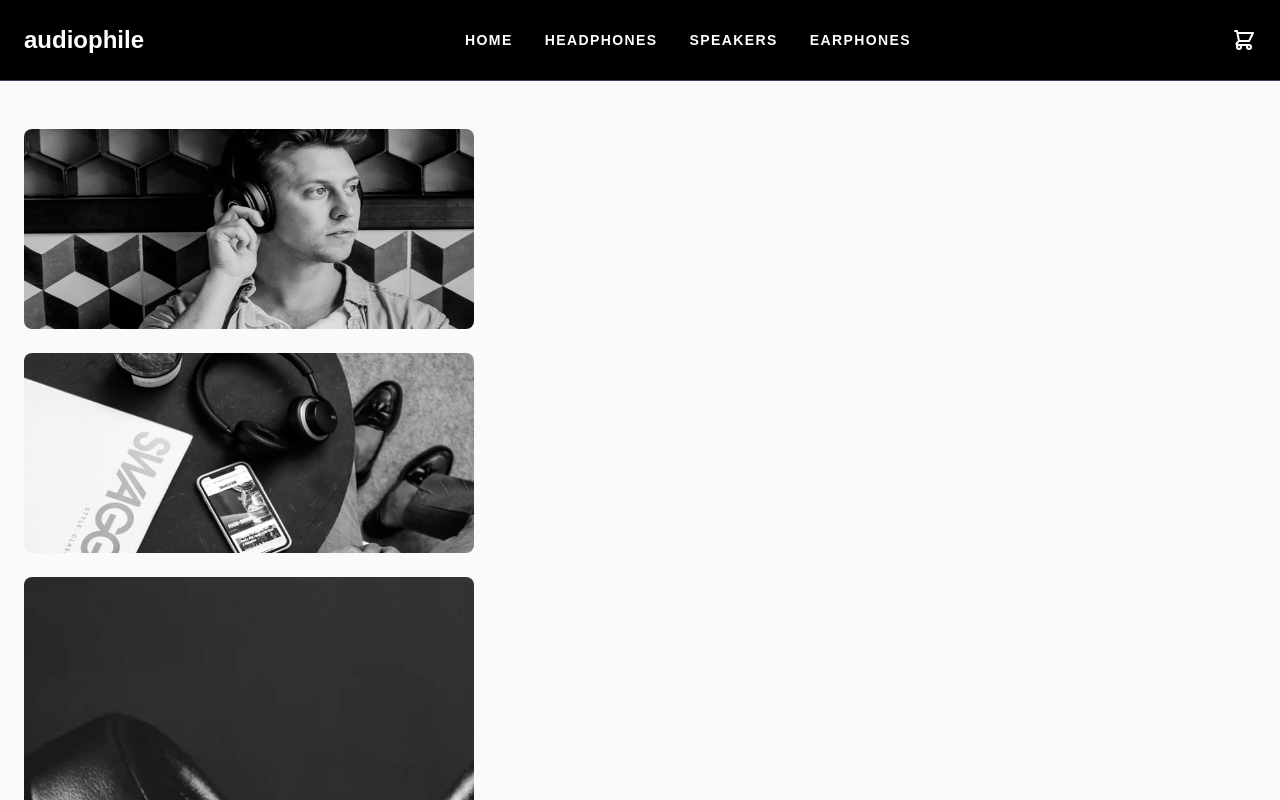
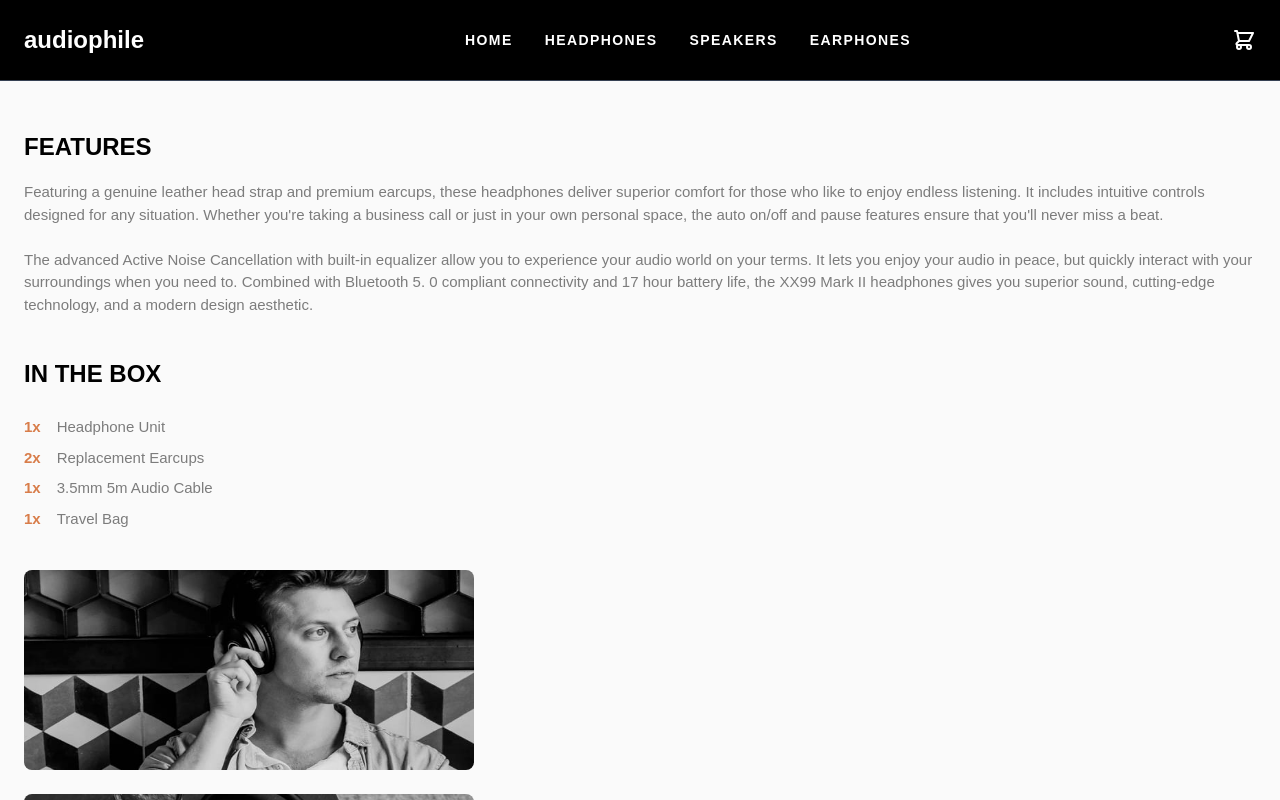
Before and after one commit to Trinity6264/ecomm, a Next.js app: page /product_detail in a window 1280 px wide. Shown: the top 800 px of the page. Built offline with nearby package versions, Linux system fonts and the light colour scheme.

Commit message:
Add InBoxCard component and update product detail page with features and in-box items sections

```diff
--- a/src/app/product_detail/page.tsx
+++ b/src/app/product_detail/page.tsx
@@ -1,6 +1,7 @@
-'use client'
+// 'use client'
 import BringingYouTheBestAudio from "@/components/Home/BringingYouTheBestAudio"
 import ProductCategoryCard from "@/components/Home/ProductCategoryCard"
+import InBoxCard from "@/components/InBoxCard"
 import SeeMoreCard from "@/components/SeeMoreCard"
 import Image from "next/image"
 
@@ -8,11 +9,24 @@ const page = () => {
     return (
         <div className="container mx-auto px-6 py-12 bg-[#FAFAFA]">
 
-        <div className=" rounded-[8px] flex flex-col gap-6 mb-20">
-                <Image src={'/assets/product-xx99-mark-two-headphones/mobile/image-gallery-1.jpg'} alt="Product image" className="object-center h-[200px] rounded-[8px]"  height={100} width={450}/>
-                <Image src={'/assets/product-xx99-mark-two-headphones/mobile/image-gallery-2.jpg'} alt="Product image" className="object-center h-[200px] rounded-[8px]"  height={100} width={450}/>
-                <Image src={'/assets/product-xx99-mark-two-headphones/mobile/image-gallery-3.jpg'} alt="Product image" className="object-center rounded-[8px]"  height={700} width={450}/>
-        </div>
+            <div className="mb-10 flex flex-col">
+                <h2 className="uppercase text-[#000] font-bold text-[24px] mb-4">features</h2>
+                <p className="text-[#000] opacity-50 text-[15px] font-medium">Featuring a genuine leather head strap and premium earcups, these headphones deliver superior comfort for those who like to enjoy endless listening. It includes intuitive controls designed for any situation. Whether you&apos;re taking a business call or just in your own personal space, the auto on/off and pause features ensure that you&apos;ll never miss a beat. <br /> <br /> The advanced Active Noise Cancellation with built-in equalizer allow you to experience your audio world on your terms. It lets you enjoy your audio in peace, but quickly interact with your surroundings when you need to. Combined with Bluetooth 5. 0 compliant connectivity and 17 hour battery life, the XX99 Mark II headphones gives you superior sound, cutting-edge technology, and a modern design aesthetic.</p>
+            </div>
+
+            <div className="flex flex-col gap-2 mb-10">
+                <h2 className="uppercase text-[#000] font-bold text-[24px] mb-4">in the box</h2>
+                <InBoxCard label="Headphone Unit" unit="1x" />
+                <InBoxCard label="Replacement Earcups" unit="2x" />
+                <InBoxCard label="3.5mm 5m Audio Cable" unit="1x" />
+                <InBoxCard label="Travel Bag" unit="1x" />
+            </div>
+
+            <div className=" rounded-[8px] flex flex-col gap-6 mb-20">
+                <Image src={'/assets/product-xx99-mark-two-headphones/mobile/image-gallery-1.jpg'} alt="Product image" className="object-center h-[200px] rounded-[8px]" height={100} width={450} />
+                <Image src={'/assets/product-xx99-mark-two-headphones/mobile/image-gallery-2.jpg'} alt="Product image" className="object-center h-[200px] rounded-[8px]" height={100} width={450} />
+                <Image src={'/assets/product-xx99-mark-two-headphones/mobile/image-gallery-3.jpg'} alt="Product image" className="object-center rounded-[8px]" height={700} width={450} />
+            </div>
 
             <h2 className="font-bold text-[#000] uppercase text-center text-[24px]">you may also like</h2>
             <SeeMoreCard imagePath="/assets/product-xx99-mark-one-headphones/mobile/image-product.jpg" productID="43" productLabel="XX99 MARK I" />
--- /dev/null
+++ b/src/components/InBoxCard.tsx
@@ -0,0 +1,19 @@
+import React from 'react'
+
+
+interface InBoxCardProps {
+    unit: string,
+    label: string,
+}
+
+const InBoxCard = (props: InBoxCardProps) => {
+    const {label, unit} = props;
+    return (
+        <div className="flex gap-4">
+            <p className="text-[#D87D4A] text-[15px] font-bold">{unit}</p>
+            <p className="text-[#000] text-[15px] font-medium opacity-50">{label}</p>
+        </div>
+    )
+}
+
+export default InBoxCard
```
